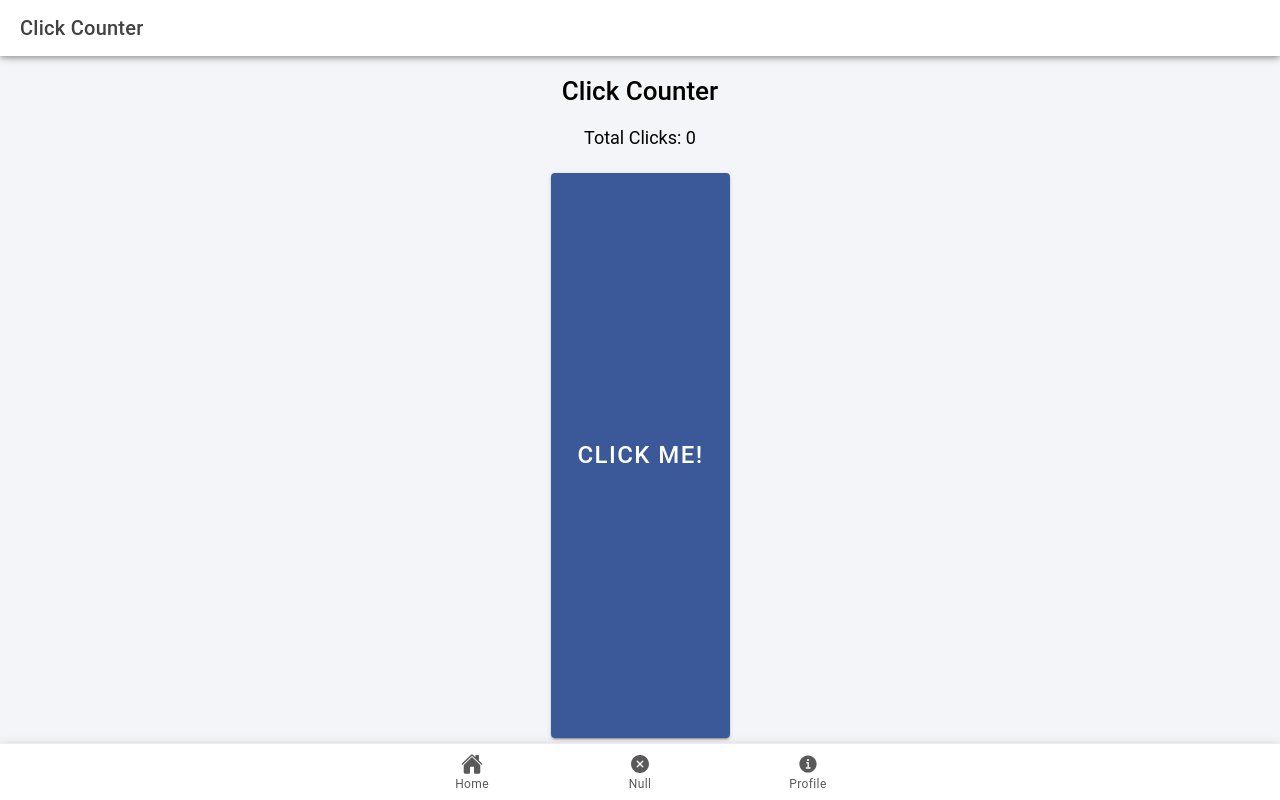
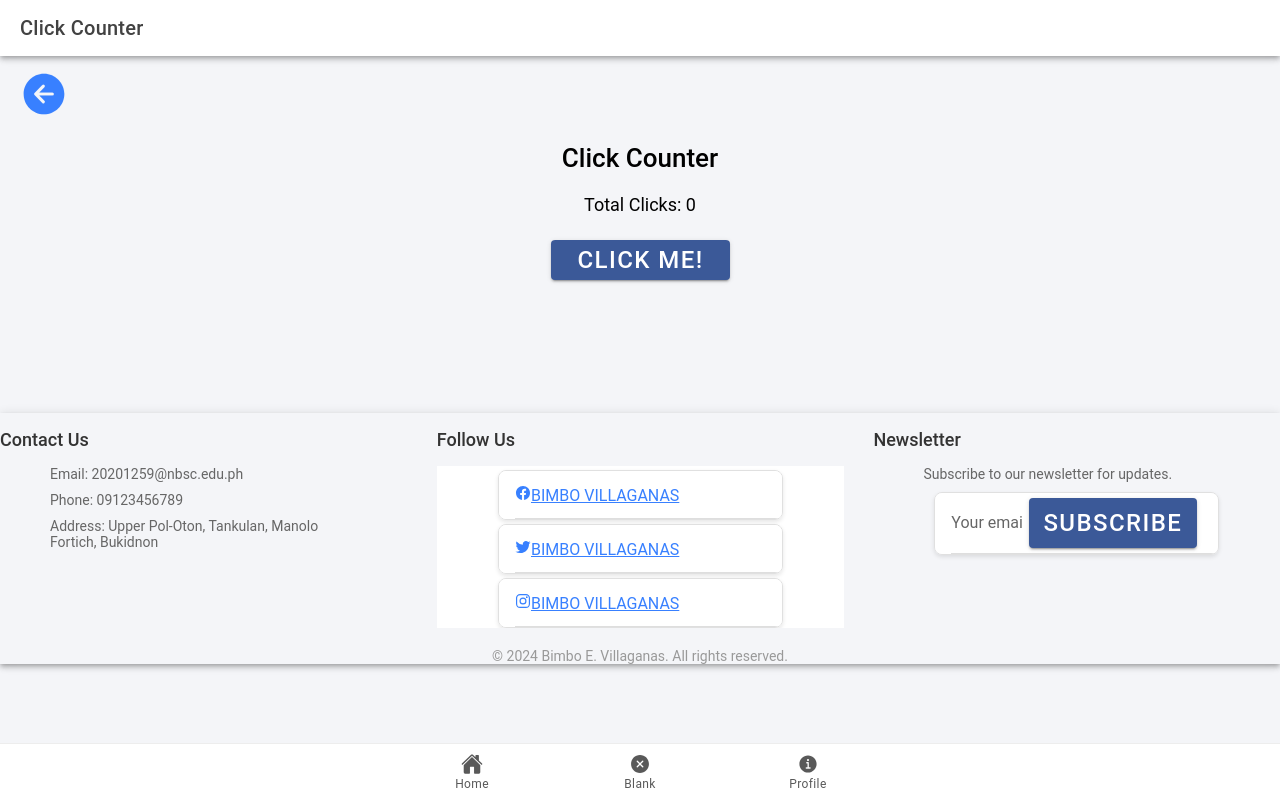
Before and after one commit to Villaganas/ionic-t-villaganas, a React (Vite) app: page /Click_counter in a window 1280 px wide. Built offline with nearby package versions, Linux system fonts and the light colour scheme.

Commit message:
added back button to each appletpage that will navigate back to home when clicked

```diff
--- a/src/App.tsx
+++ b/src/App.tsx
@@ -69,7 +69,7 @@ const App: React.FC = () => (
           </IonTabButton>
           <IonTabButton>
             <IonIcon aria-hidden="true" icon={closeCircle} />
-            <IonLabel>Null</IonLabel>
+            <IonLabel>Blank</IonLabel>
           </IonTabButton>
           <IonTabButton tab="Profile" href="/Profile">
             <IonIcon aria-hidden="true" icon={informationCircle} />
--- a/src/pages/Calculator.css
+++ b/src/pages/Calculator.css
@@ -44,3 +44,7 @@
   ion-button#equals-button {
     --color: rgb(6, 238, 6);
   }
+  #arrow{
+    font-size: 50px;
+    margin: 1% 0% 0% 1.5%;
+  }
--- a/src/pages/Calculator.tsx
+++ b/src/pages/Calculator.tsx
@@ -1,6 +1,7 @@
 import React, { useState } from 'react';
 import { IonFooter, IonList, IonInput, IonContent, IonHeader, IonPage, IonTitle, IonToolbar, IonButton, IonAvatar, IonItem, IonLabel, IonIcon } from '@ionic/react';
-import { logoFacebook, logoTwitter, logoInstagram} from 'ionicons/icons';
+import { logoFacebook, arrowBackCircle, logoTwitter, logoInstagram} from 'ionicons/icons';
+import { IonRouterLink } from '@ionic/react'; // Added IonRouterLink import
 import './Calculator.css';
 
 const Tab3: React.FC = () => {
@@ -31,6 +32,9 @@ const Tab3: React.FC = () => {
         </IonToolbar>
       </IonHeader>
       <IonContent fullscreen>
+      <IonRouterLink href="/Home">
+            <IonIcon id="arrow" aria-hidden="true" icon={arrowBackCircle} />
+                </IonRouterLink>
         <div className="calculator-container">
           <div className="result">{result ? result : expression}</div>
           <div className="buttons">
--- a/src/pages/Click_counter.tsx
+++ b/src/pages/Click_counter.tsx
@@ -1,6 +1,7 @@
 import React, { useState } from 'react';
-import { IonFooter, IonList, IonInput, IonContent, IonHeader, IonPage, IonTitle, IonToolbar, IonButton, IonAvatar, IonItem, IonLabel, IonIcon } from '@ionic/react';
-import { logoFacebook, logoTwitter, logoInstagram } from 'ionicons/icons';
+import { IonThumbnail, IonTabButton, IonFooter, IonList, IonInput, IonContent, IonHeader, IonPage, IonTitle, IonToolbar, IonButton, IonAvatar, IonItem, IonLabel, IonIcon } from '@ionic/react';
+import { arrowBackCircle, logoFacebook, home, logoTwitter, logoInstagram } from 'ionicons/icons';
+import { IonRouterLink } from '@ionic/react'; // Added IonRouterLink import
 import './Click_couter.css';
 
 
@@ -21,7 +22,12 @@ const Tab2: React.FC = () => {
         </IonToolbar>
       </IonHeader>
       <IonContent fullscreen className="counter-content">
-        <div className="counter-container">
+
+      <IonRouterLink href="/Home">
+            <IonIcon id="arrow" aria-hidden="true" icon={arrowBackCircle} />
+                </IonRouterLink>
+
+        <div id="counter">
           <h1>Click Counter</h1>
           <p>Total Clicks: {count}</p>
           <IonButton onClick={incrementCounter}>Click me!</IonButton>
--- a/src/pages/Click_couter.css
+++ b/src/pages/Click_couter.css
@@ -2,12 +2,12 @@
     --background: #f4f5f8;
   }
 
-  .counter-container {
+  #counter {
     display: flex;
     flex-direction: column;
     align-items: center;
     justify-content: center;
-    height: 100%;
+    margin-bottom: 10%;
   }
 
   h1 {
@@ -25,4 +25,9 @@
   ion-button {
     --background: #3b5998;
     --color: white;
+    height: 50px;
   }
+  #arrow{
+    font-size: 50px;
+    margin: 1% 0% 0% 1.5%;
+  }
--- a/src/pages/Home.css
+++ b/src/pages/Home.css
@@ -17,7 +17,7 @@ h1 {
   }
   ion-item {
     width: 70%;
-    margin: 5% 15% 0% 15%;
+    margin: 1% 15% 0% 15%;
     border-radius: 8px; /* Adjust border-radius as needed */
     box-shadow: 0px 2px 4px rgba(0, 0, 0, 0.1); /* Adjust box-shadow as needed */
     border: 1px solid #e0e0e0; /* Adjust border color as needed */
```
